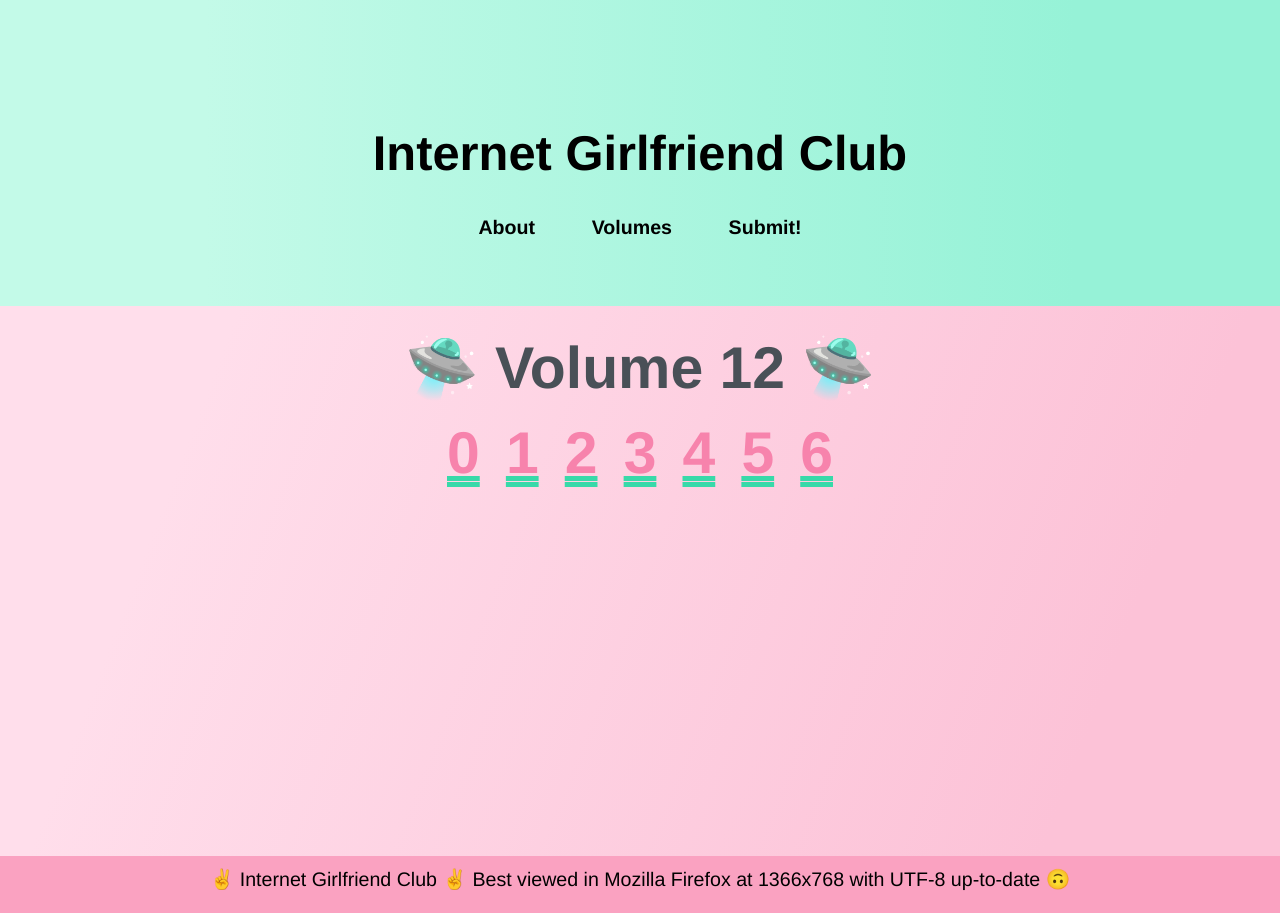
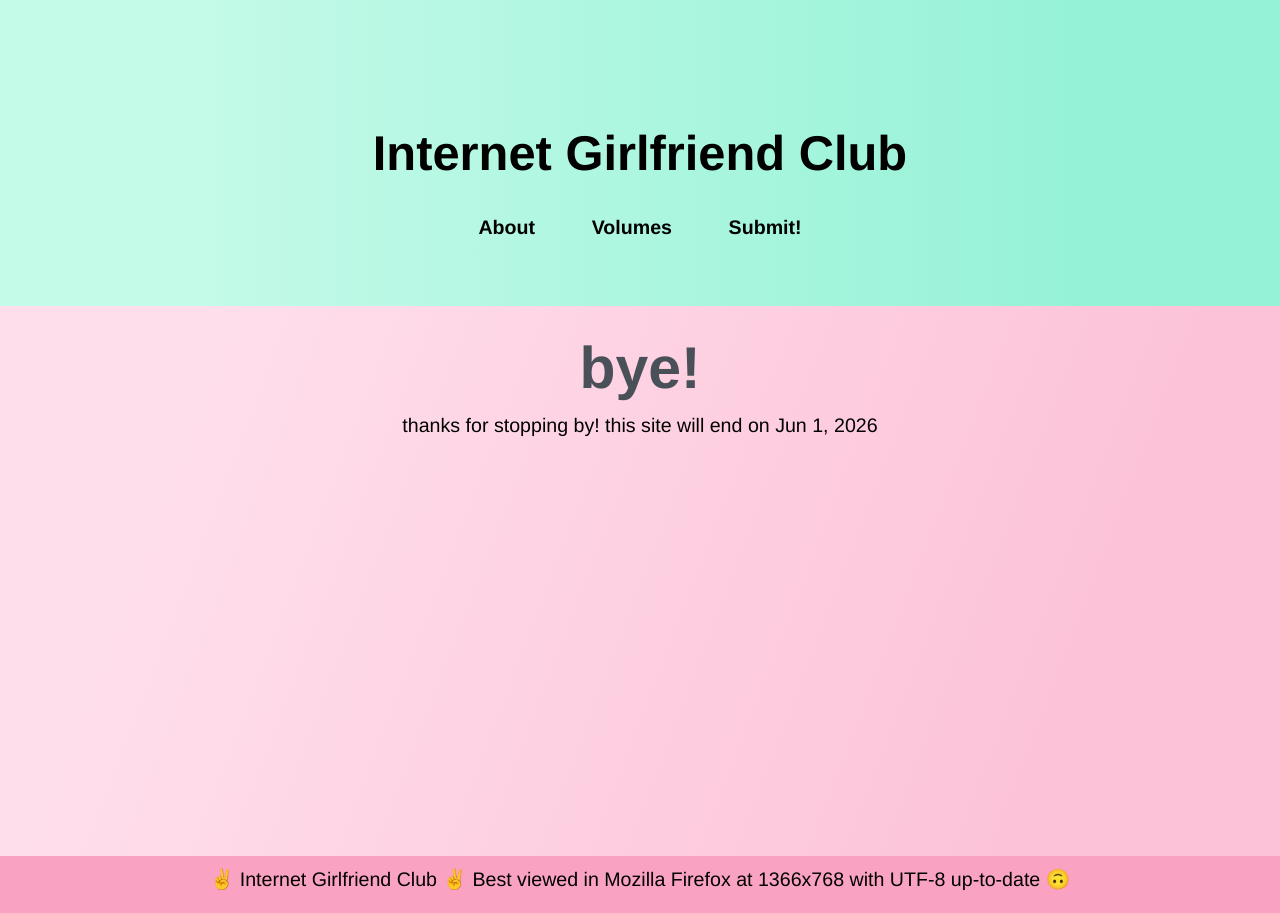
Before and after one commit to ablwr/internetgirlfriend_club, a Jekyll site: the page built from index.md, in a window 1280 px wide. Built offline with Jekyll 4.4.1, drawn with Linux system fonts in a browser that asks for light colours.

Commit message:
add goodbye for igc after a sweet ten year run

```diff
--- a/index.md
+++ b/index.md
@@ -4,9 +4,7 @@ title: Internet Girlfriend Club
 navigation: false
 ---
 
-<div class="showcase-header center">🛸 Volume 12 🛸</div>
+<div class="showcase-header center">bye!</div>
 <div class="showcase center">
-  {% for post in site.volume12 %}
-    <div class="showcase-item"><a href="{{ post.url }}">{{ post.chapter }}</a></div>
-  {% endfor %}
+  thanks for stopping by! this site will end on Jun 1, 2026
 </div>
```
